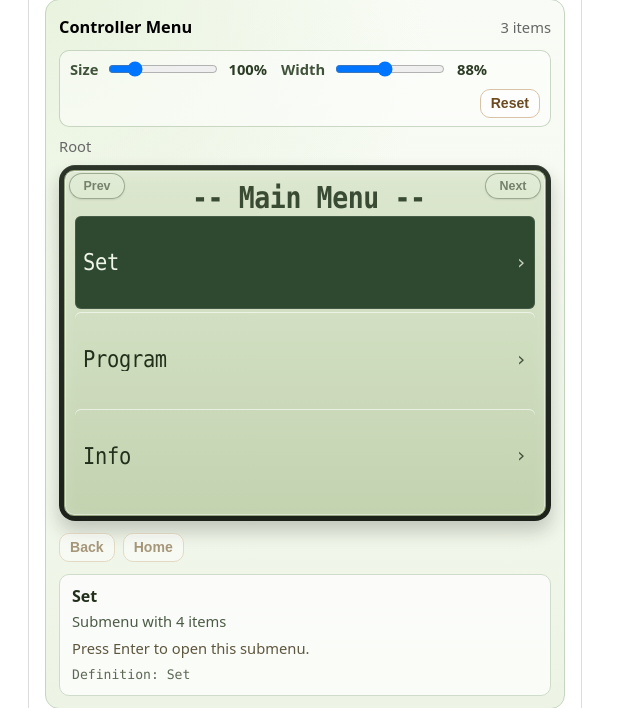
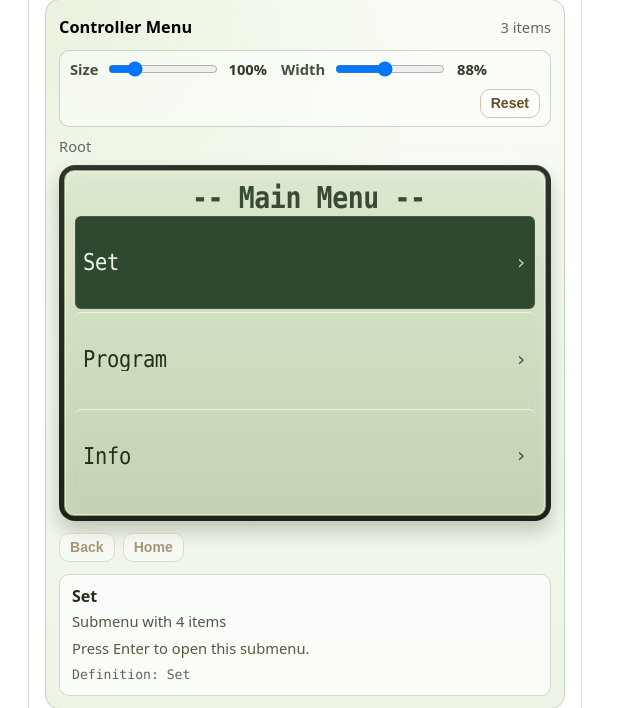
Before and after one commit to ShaharBe/carel-supervisor-device, a Flask app: page / in a window 1280 px wide. Shown: the part 202-910 px from the top of the page, without its empty margins (0-640 px from the left). Run offline with Flask 3, Linux system fonts and the light colour scheme; data that the repository does not hold is empty; some libraries are stand-ins or nearby versions.

Commit message:
Update app.css

```diff
--- a/app/static/app.css
+++ b/app/static/app.css
@@ -277,6 +277,9 @@
     .menu-page-btn:disabled {
       opacity: 0.55;
       cursor: default;
+    }
+    .menu-page-btn[hidden] {
+      display: none !important;
     }
     .menu-page-btn-prev {
       left: 10px;
```
